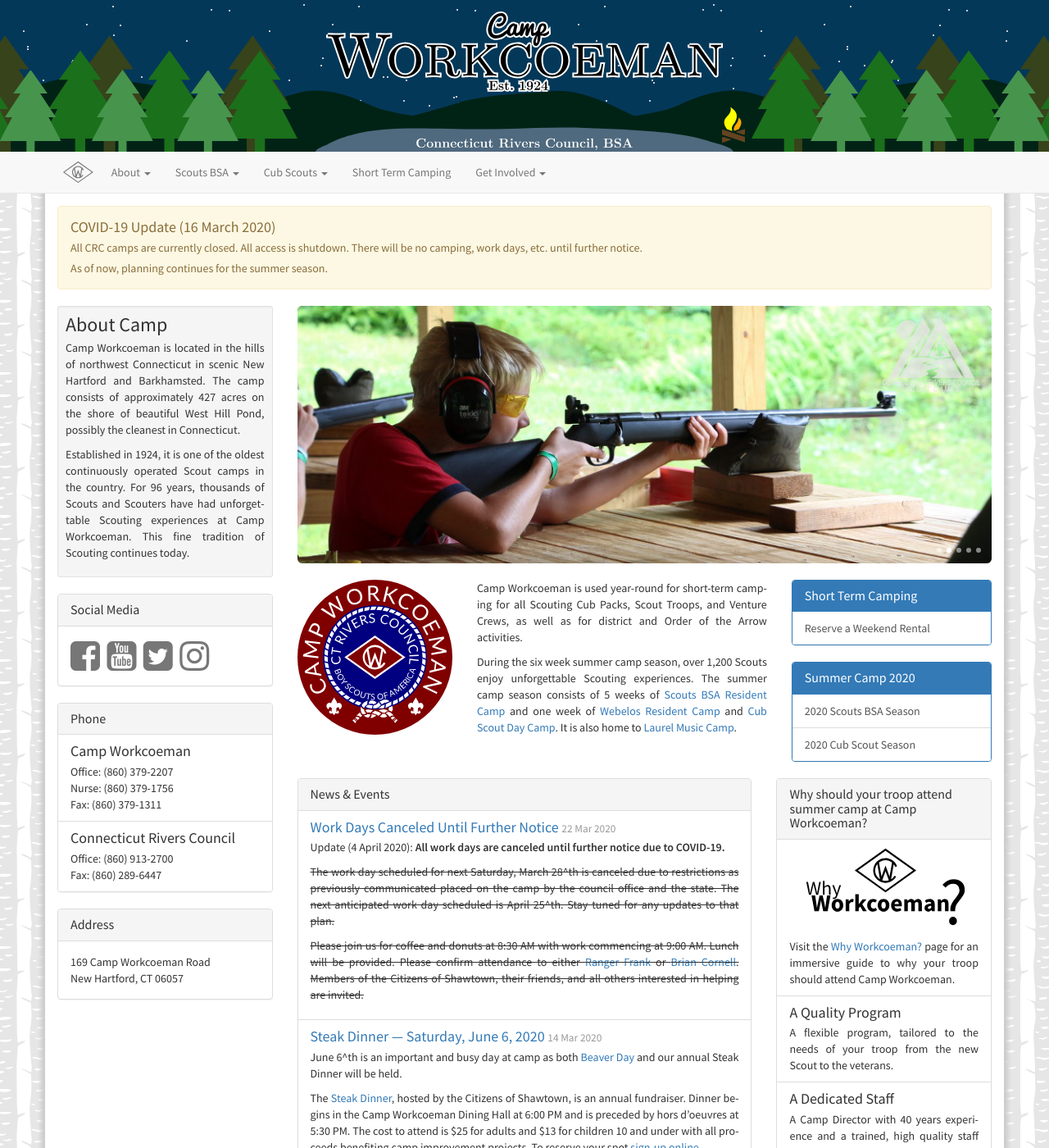
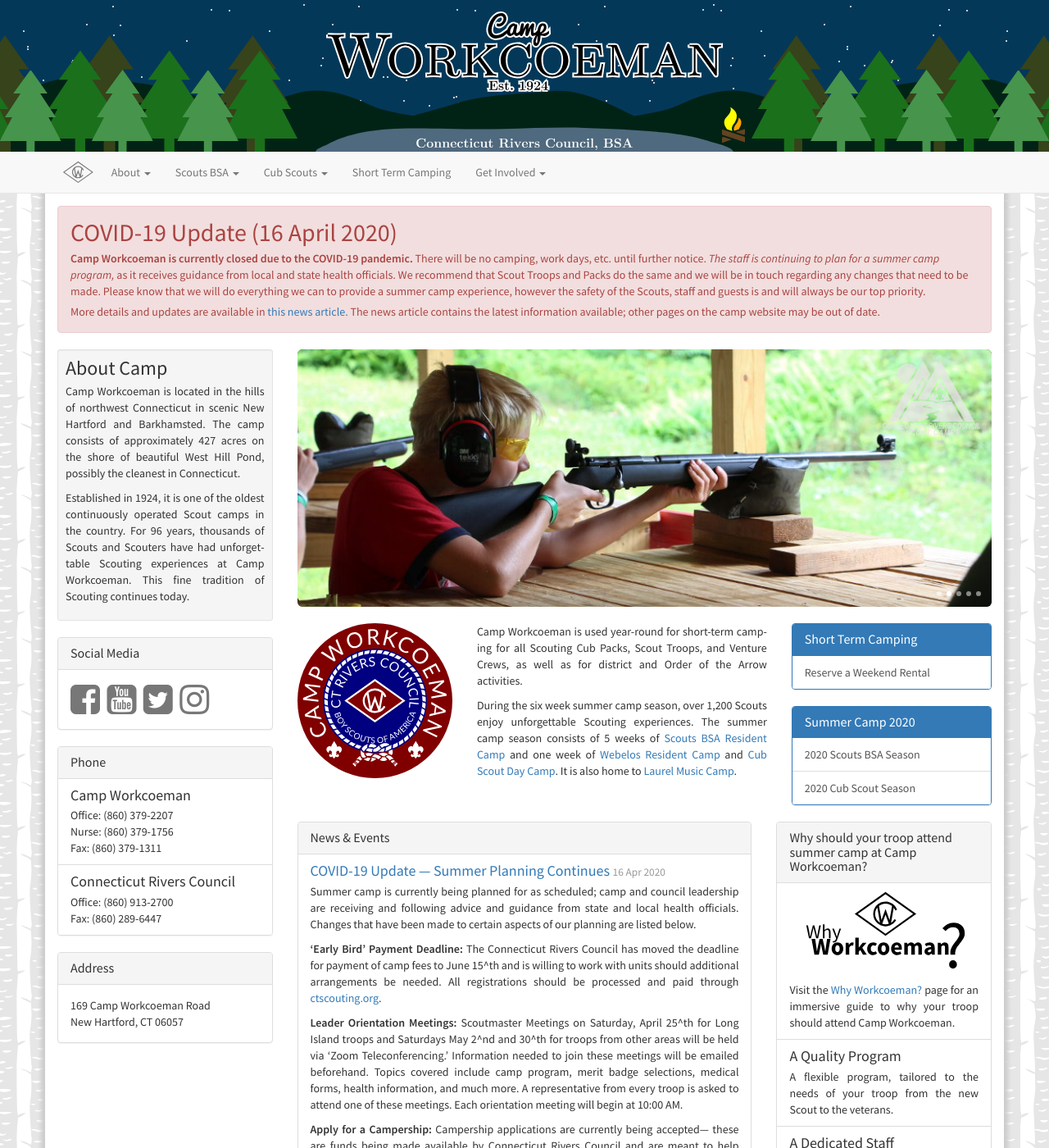
Before and after one commit to campworkcoeman/campworkcoeman.org, a Jekyll site: the page built from index.html, in a window 1280 px wide and 1400 px high. Shown: the whole window at 82% size. Built offline with Jekyll 4.4.1, drawn with Linux system fonts in a browser that asks for light colours; nearby versions of some CDN libraries; Markdown is read by kramdown in place of the engine named in the settings; some of the changed text lies outside the part shown.

Commit message:
Add new COVID-19 update.

```diff
--- a/_includes/announcement.html
+++ b/_includes/announcement.html
@@ -2,10 +2,10 @@
 <div class="row">
 <div class="col-sm-12">
 <div id="announcement">
-    <div class="alert alert-warning">
-    <h4 class="list-group-item-heading">COVID-19 Update (16 March 2020)</h4>
-    <p>All CRC camps are currently closed. All access is shutdown. There will be no camping, work days, etc. until further notice.</p>
-    <p>As of now, planning continues for the summer season.</p>
+    <div class="alert alert-danger">
+    <h2 class="list-group-item-heading">COVID-19 Update (16 April 2020)</h2>
+    <p><b>Camp Workcoeman is currently closed due to the COVID-19 pandemic.</b> There will be no camping, work days, etc. until further notice. <em>The staff is continuing to plan for a summer camp program,</em> as it receives guidance from local and state health officials. We recommend that Scout Troops and Packs do the same and we will be in touch regarding any changes that need to be made. Please know that we will do everything we can to provide a summer camp experience, however the safety of the Scouts, staff and guests is and will always be our top priority.</p>
+    <p>More details and updates are available in <a href="https://campworkcoeman.org/about/news/2020/04/16/covid-19-update/">this news article.</a> The news article contains the latest information available; other pages on the camp website may be out of date.</p>
     </div>
 </div>
 </div>
--- /dev/null
+++ b/about/news/_posts/2020-04-16-covid-19-update.md
@@ -0,0 +1,15 @@
+---
+published: true
+layout: news-item
+title: COVID-19 Update &mdash; Summer Planning Continues
+---
+
+Summer camp is currently being planned for as scheduled; camp and council leadership are receiving and following advice and guidance from state and local health officials. Changes that have been made to certain aspects of our planning are listed below.
+
+**'Early Bird' Payment Deadline:** The Connecticut Rivers Council has moved the deadline for payment of camp fees to June 15^th and is willing to work with units should additional arrangements be needed. All registrations should be processed and paid through [ctscouting.org](https://ctscouting.org/).
+
+**Leader Orientation Meetings:** Scoutmaster Meetings on Saturday, April 25^th for Long Island troops and Saturdays May 2^nd and 30^th for troops from other areas will be held via 'Zoom Teleconferencing.' Information needed to join these meetings will be emailed beforehand. Topics covered include camp program, merit badge selections, medical forms, health information, and much more. A representative from every troop is asked to attend one of these meetings. Each orientation meeting will begin at 10:00 AM.
+
+**Apply for a Campership:** Campership applications are currently being accepted--- these are funds being made available by Connecticut Rivers Council and are meant to help Scouts with financial need attend camp. Please do not hesitate to apply for a campership by clicking [HERE](https://scoutingevent.com/066-34867). The campership deadline has been extended until May 15^th.
+
+*Additional updates will be posted on this website as they become available.* Please refer to these news articles for the most up to date information; other pages of the camp website may be out of date.
```
Also changed, not shown: scouts-bsa/fees/index.md (+1 -1 lines).
